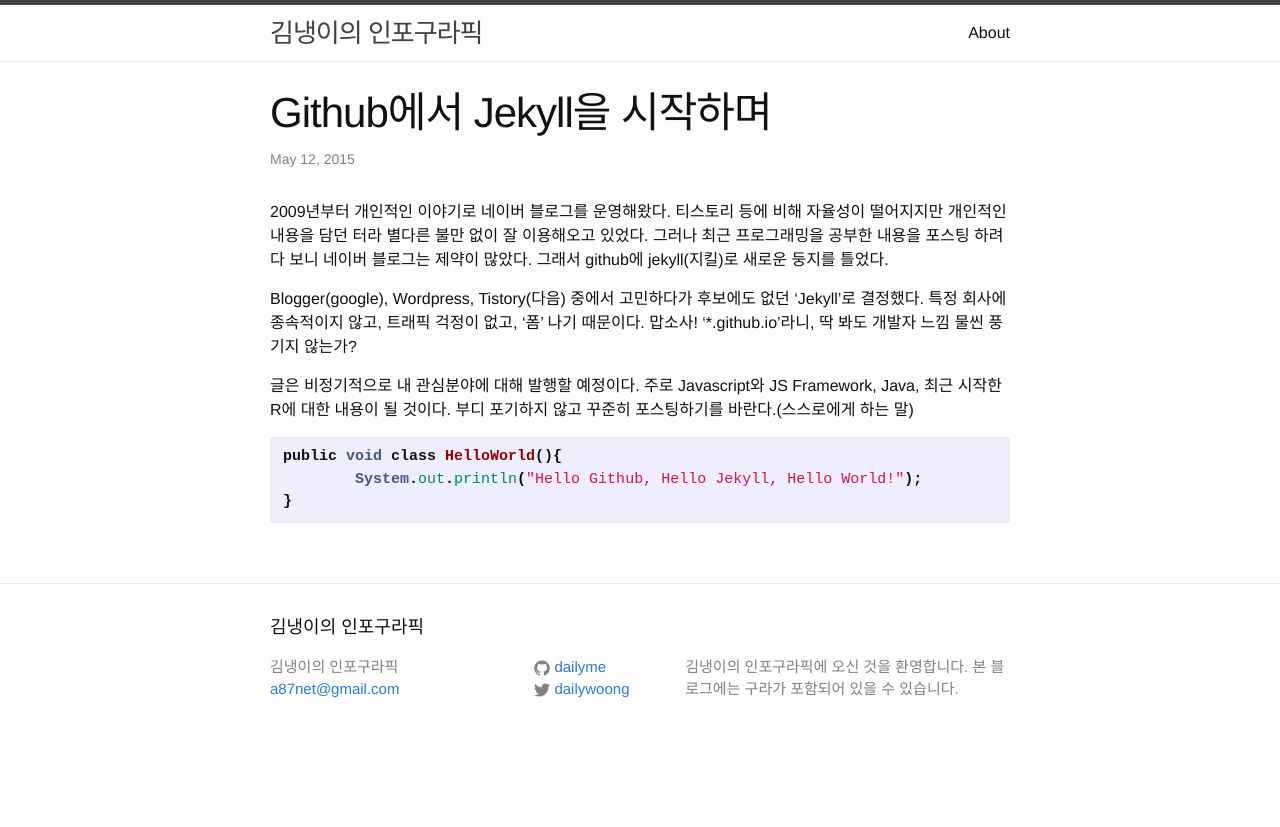
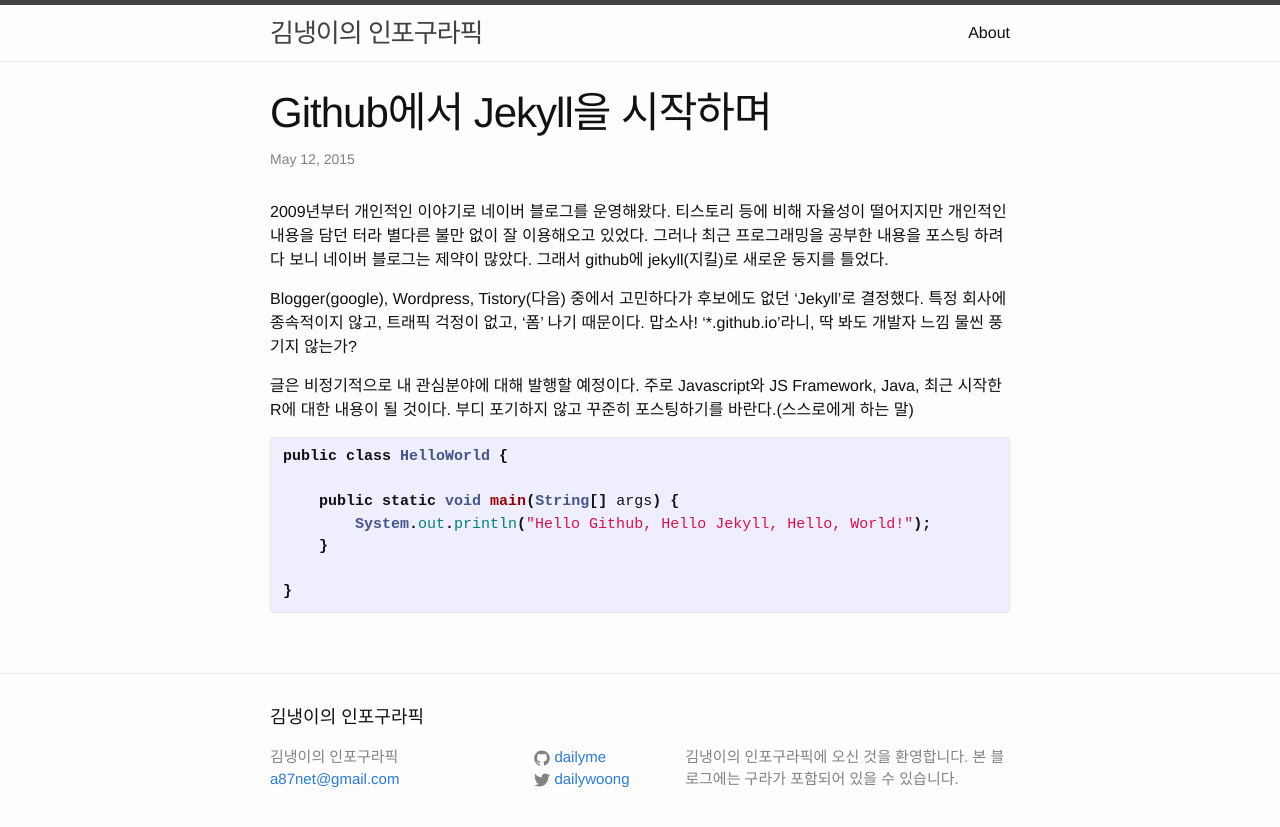
Before and after one commit to dailyme/dailyme.github.io, a Jekyll site: the page built from _posts/2015-05-12-START.md, in a window 1280 px wide. Shown: the top 827 px of the page. Built offline with Jekyll 4.4.1, drawn with Linux system fonts in a browser that asks for light colours.

Commit message:
Modify FirstPost

```diff
--- a/_posts/2015-05-12-START.md
+++ b/_posts/2015-05-12-START.md
@@ -10,7 +10,11 @@ Blogger(google), Wordpress, Tistory(다음) 중에서 고민하다가 후보에
 글은 비정기적으로 내 관심분야에 대해 발행할 예정이다. 주로 Javascript와 JS Framework, Java, 최근 시작한 R에 대한 내용이 될 것이다. 부디 포기하지 않고 꾸준히 포스팅하기를 바란다.(스스로에게 하는 말)
 
 {% highlight java %}
-public void class HelloWorld(){
-	System.out.println("Hello Github, Hello Jekyll, Hello World!");
+public class HelloWorld {
+
+    public static void main(String[] args) {
+        System.out.println("Hello Github, Hello Jekyll, Hello, World!");
+    }
+
 }
 {% endhighlight %}
```
